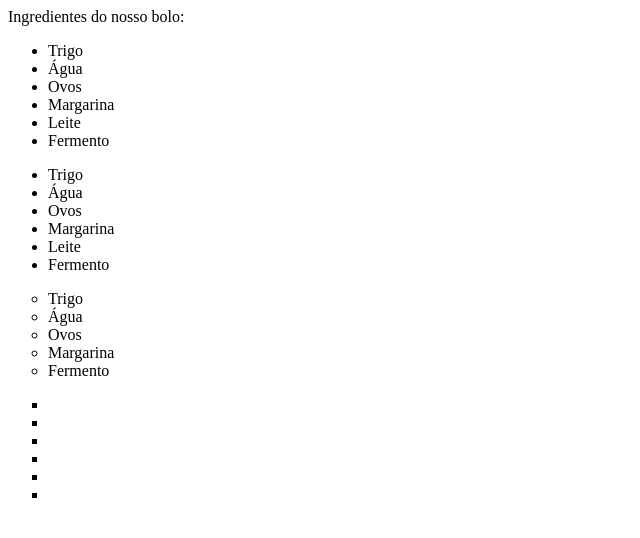
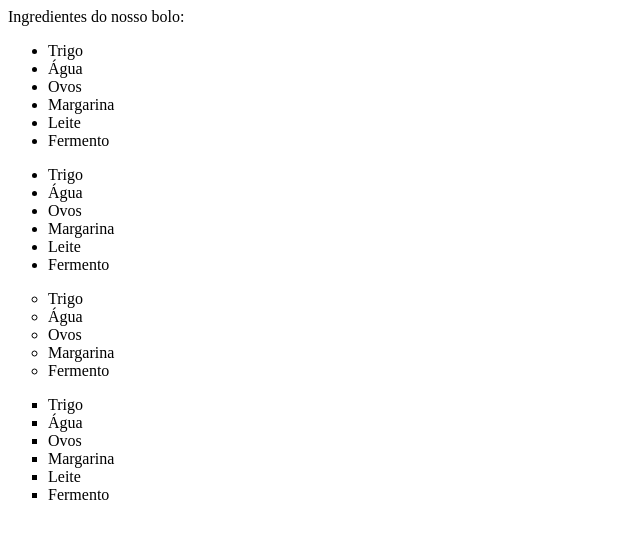
Before and after one commit to Devsgeeknerd/cla-exe-1-hor-pra-2-log-ori-obj-com-bas, a plain HTML site: page index.html in a window 1280 px wide. Shown: the whole page, without its empty margins (0-640 px from the left). Drawn offline with Linux system fonts and the light colour scheme.

Commit message:
Adicionando os ingredientes

```diff
--- a/index.html
+++ b/index.html
@@ -29,12 +29,12 @@
             <li>Fermento</li>
         </ul>
         <ul style="list-style-type: square">
-            <li></li>
-            <li></li>
-            <li></li>
-            <li></li>
-            <li></li>
-            <li></li>
+            <li>Trigo</li>
+            <li>Água</li>
+            <li>Ovos</li>
+            <li>Margarina</li>
+            <li>Leite</li>
+            <li>Fermento</li>
         </ul>
     </body>
 </html>
```
